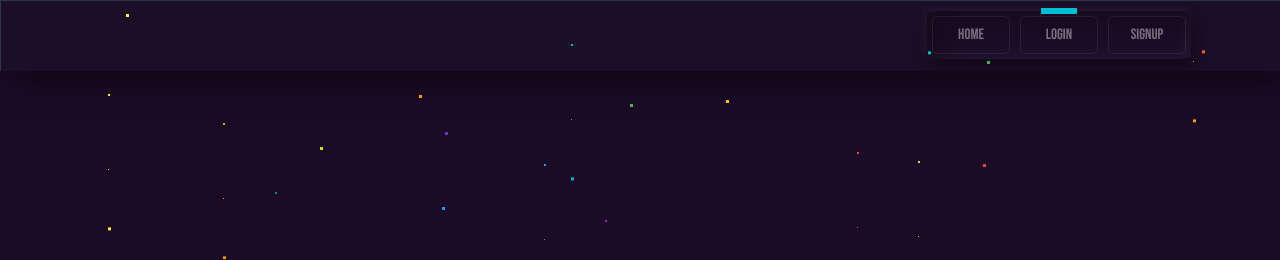
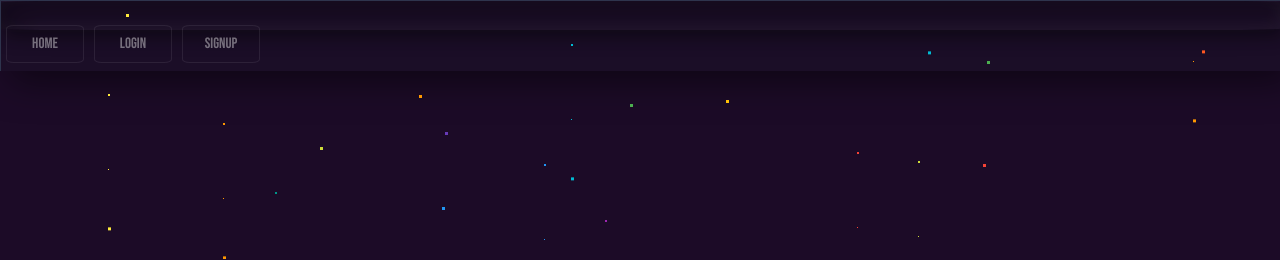
Before and after one commit to rkhaaar/front-end-experiments, a plain HTML site: page hackathon/index.html in a window 1280 px wide. Shown: the top 260 px of the page. Drawn offline with Linux system fonts and the light colour scheme; a web font is replaced by a local one.

Commit message:
Update stylesheetIndex.css

```diff
--- a/hackathon/stylesheetIndex.css
+++ b/hackathon/stylesheetIndex.css
@@ -55,7 +55,7 @@ padding-bottom: 50px;
 
 /***social***/
 .header-social {
-  position: absolute;
+  position: sticky;
 
       z-index: 20;
       width: auto;
@@ -77,7 +77,7 @@ padding-bottom: 50px;
 
   .header-social:before {
       content: '';
-      position: absolute;
+      position: sticky;
       left: 50%;
       top: -3px;
       width: 36px;
```
